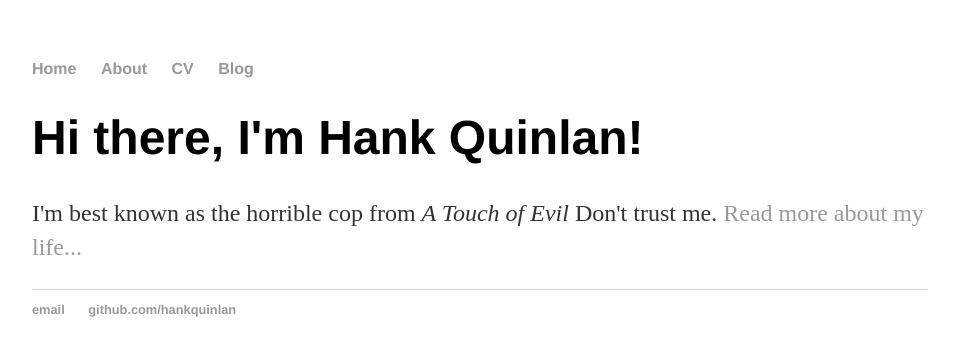
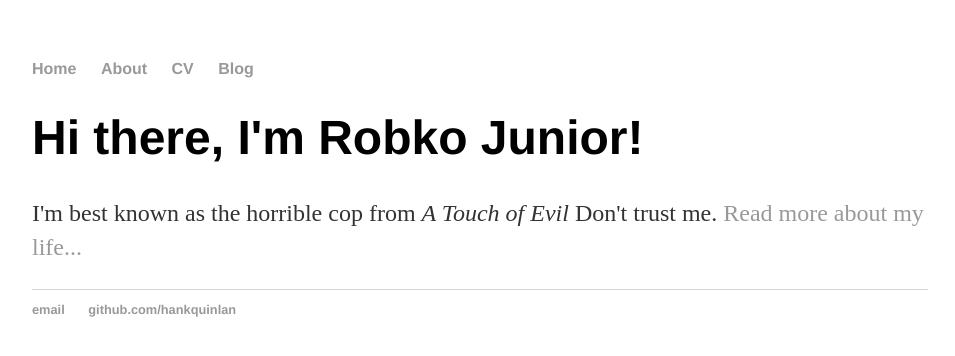
Before and after one commit to swexo/swexo.github.io, a Jekyll site: the page built from index.html, in a window 1280 px wide. Shown: the top 356 px of the page, without its empty margins (160-1115 px from the left). Built offline with Jekyll 4.4.1, drawn with Linux system fonts in a browser that asks for light colours.

Commit message:
Update index.html

```diff
--- a/index.html
+++ b/index.html
@@ -3,6 +3,6 @@ layout: default
 title: Hank Quinlan, Horrible Cop
 ---
 <div class="blurb">
-	<h1>Hi there, I'm Hank Quinlan!</h1>
+	<h1>Hi there, I'm Robko Junior!</h1>
 	<p>I'm best known as the horrible cop from <em>A Touch of Evil</em> Don't trust me. <a href="/about">Read more about my life...</a></p>
 </div><!-- /.blurb -->
```
